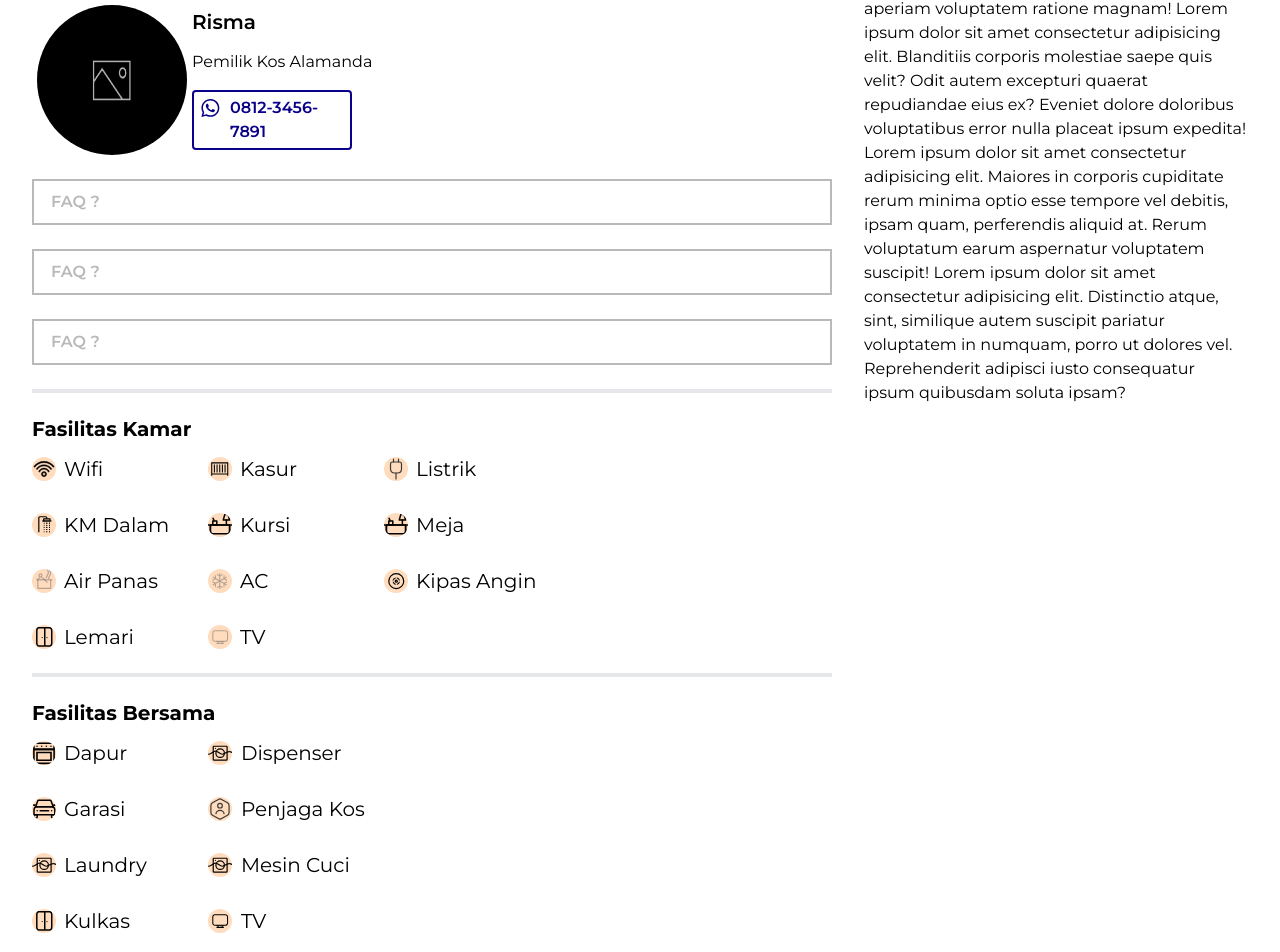
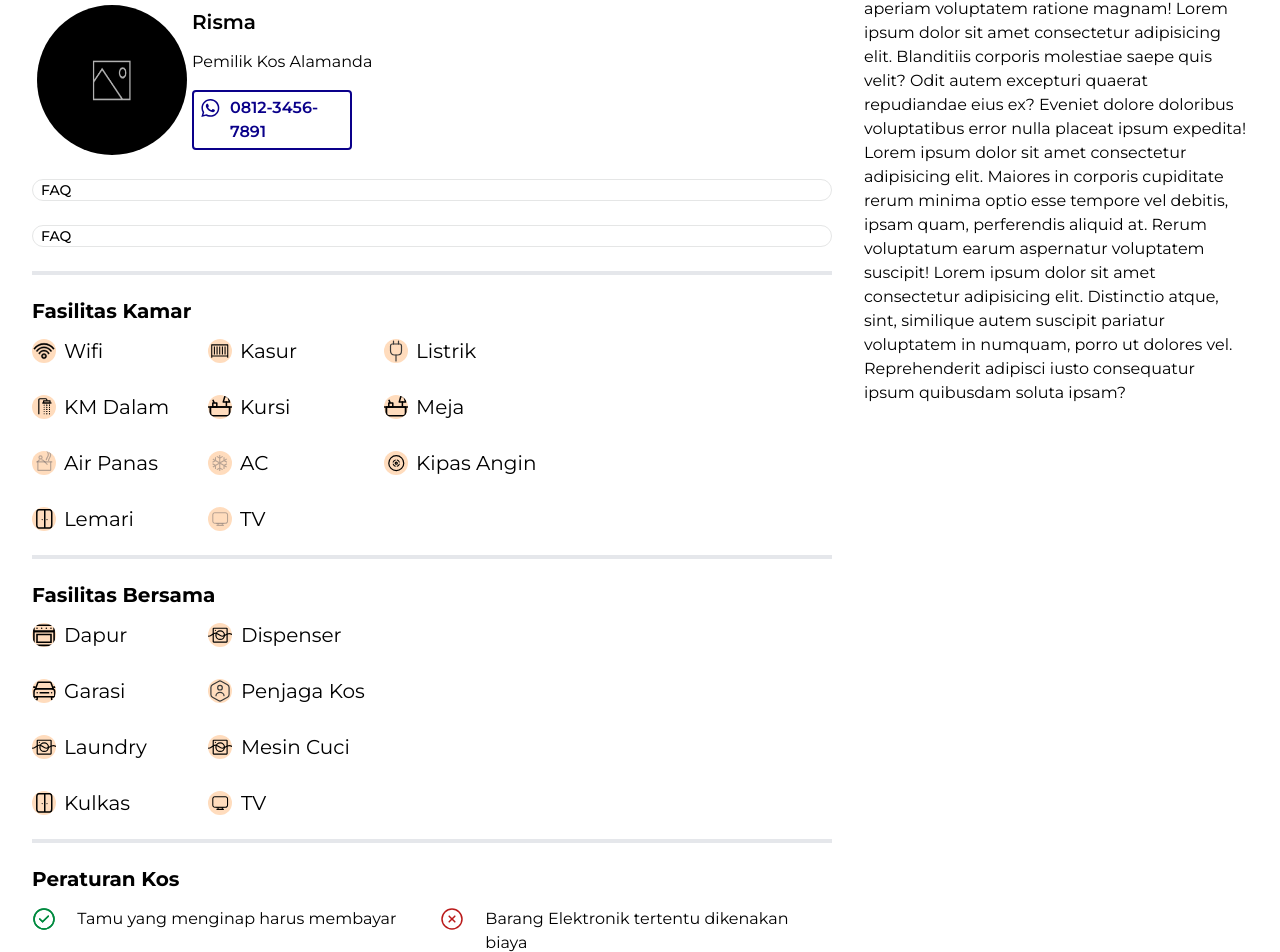
Before and after one commit to synrgy-tim-d/FSW-Frontend, a React (Vite) app: page /kos in a window 1280 px wide. Shown: the part 1017-1969 px from the top of the page. Built offline with nearby package versions, Linux system fonts and the light colour scheme.

Commit message:
(kucing): add collapse faq

```diff
--- a/src/components/homepage/details-constants/Fasili/Faq.jsx
+++ b/src/components/homepage/details-constants/Fasili/Faq.jsx
@@ -1,60 +1,43 @@
-import React, { useState, useEffect } from 'react';
+import React from 'react';
 
 const Faq = () => {
-  const [isOpen, setIsOpen] = useState(false);
-
   return (
-    <>
+    <React.Fragment>
       <div className='grid grid-rows-auto gap-6'>
-        <div className='relative border-[#B9B9BC] border-2'>
-          <button
-            className='p-2 pl-4 block text-left w-full text-[#B9B9BC] font-[600] bg-[#FFFFFF] '
-            onClick={() => setIsOpen(!isOpen)}
+        <div className='faq-one'>
+          <div
+            tabIndex={0}
+            className='collapse collapse-plus border border-base-300 bg-base-100 rounded-box'
           >
-            FAQ ?
-          </button>
-          {isOpen.dropdownFaq1 && (
+            <input type='checkbox' />
+            <div className='collapse-title text-sm font-medium pl-2'>FAQ</div>
+            <div className='collapse-content'>
               <div className='left-0 mt-2 py-2 w-full bg-white'>
                 Lorem ipsum dolor sit amet consectetur adipisicing elit. Voluptate quasi numquam sed
                 iusto itaque, error distinctio nesciunt temporibus cupiditate laborum beatae rem
                 aperiam labore impedit, in perspiciatis ratione nulla recusandae!
               </div>
-          )}
             </div>
-
-        <div className='relative border-[#B9B9BC] border-2'>
-          <button
-            className='p-2 pl-4 block text-left w-full text-[#B9B9BC] font-[600] bg-[#FFFFFF] '
-            onClick={() => setIsOpen(!isOpen)}
+          </div>
+        </div>
+        <div className='faq-two'>
+          <div
+            tabIndex={0}
+            className='collapse collapse-plus border border-base-300 bg-base-100 rounded-box'
           >
-            FAQ ?
-          </button>
-          {isOpen && (
+            <input type='checkbox' />
+            <div className='collapse-title text-sm font-medium pl-2'>FAQ</div>
+            <div className='collapse-content'>
               <div className='left-0 mt-2 py-2 w-full bg-white'>
                 Lorem ipsum dolor sit amet consectetur adipisicing elit. Voluptate quasi numquam sed
                 iusto itaque, error distinctio nesciunt temporibus cupiditate laborum beatae rem
                 aperiam labore impedit, in perspiciatis ratione nulla recusandae!
               </div>
-          )}
-        </div>
-
-        <div className='relative border-[#B9B9BC] border-2'>
-          <button
-            className='p-2 pl-4 block text-left w-full text-[#B9B9BC] font-[600] bg-[#FFFFFF] '
-            onClick={() => setIsOpen(!isOpen)}
-          >
-            FAQ ?
-          </button>
-          {isOpen && (
-            <div className='left-0 mt-2 py-2 w-full bg-white'>
-              Lorem ipsum dolor sit amet consectetur adipisicing elit. Voluptate quasi numquam sed
-              iusto itaque, error distinctio nesciunt temporibus cupiditate laborum beatae rem
-              aperiam labore impedit, in perspiciatis ratione nulla recusandae!
-            </div>
-          )}
             </div>
           </div>
-    </>
+        </div>
+      </div>
+    </React.Fragment>
   );
 };
 
```
Lines whose indentation alone changed are shown as unchanged.
